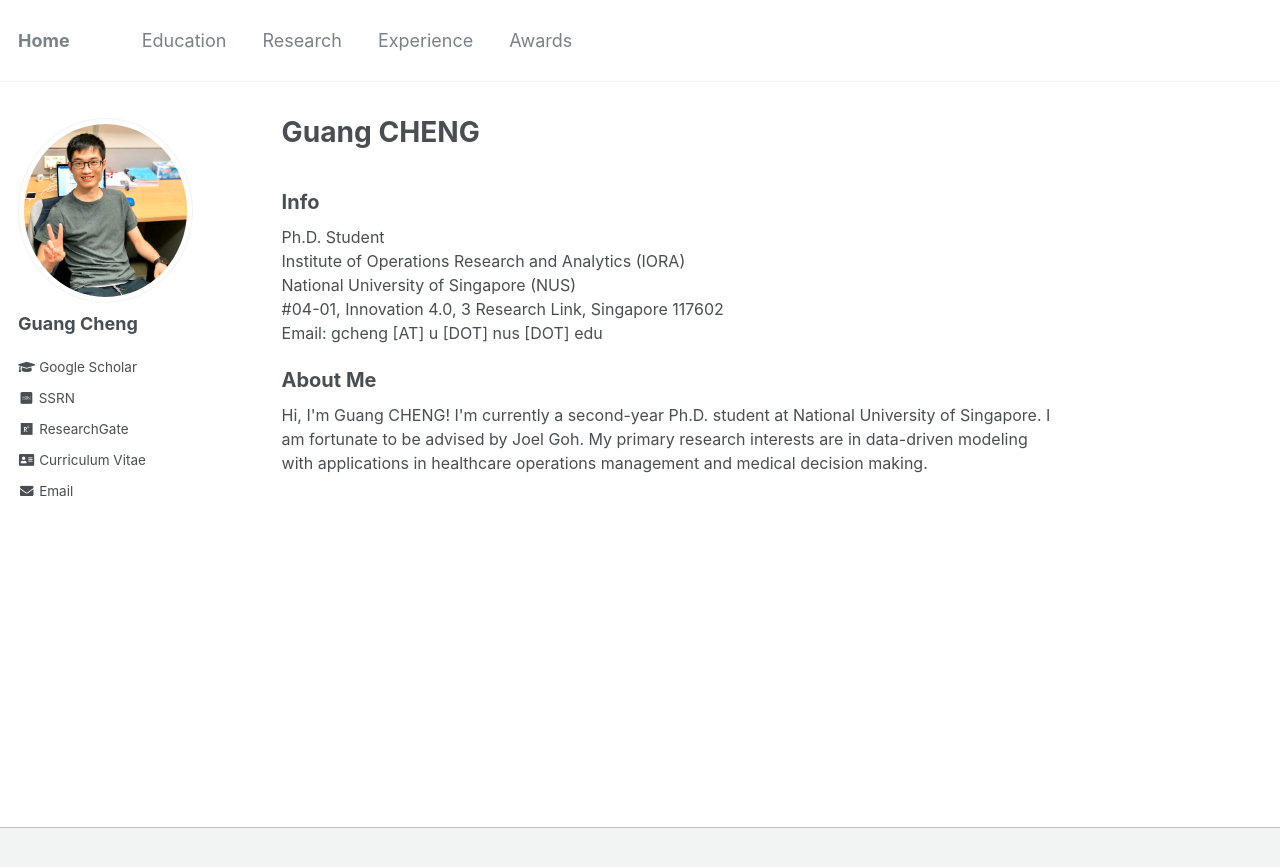
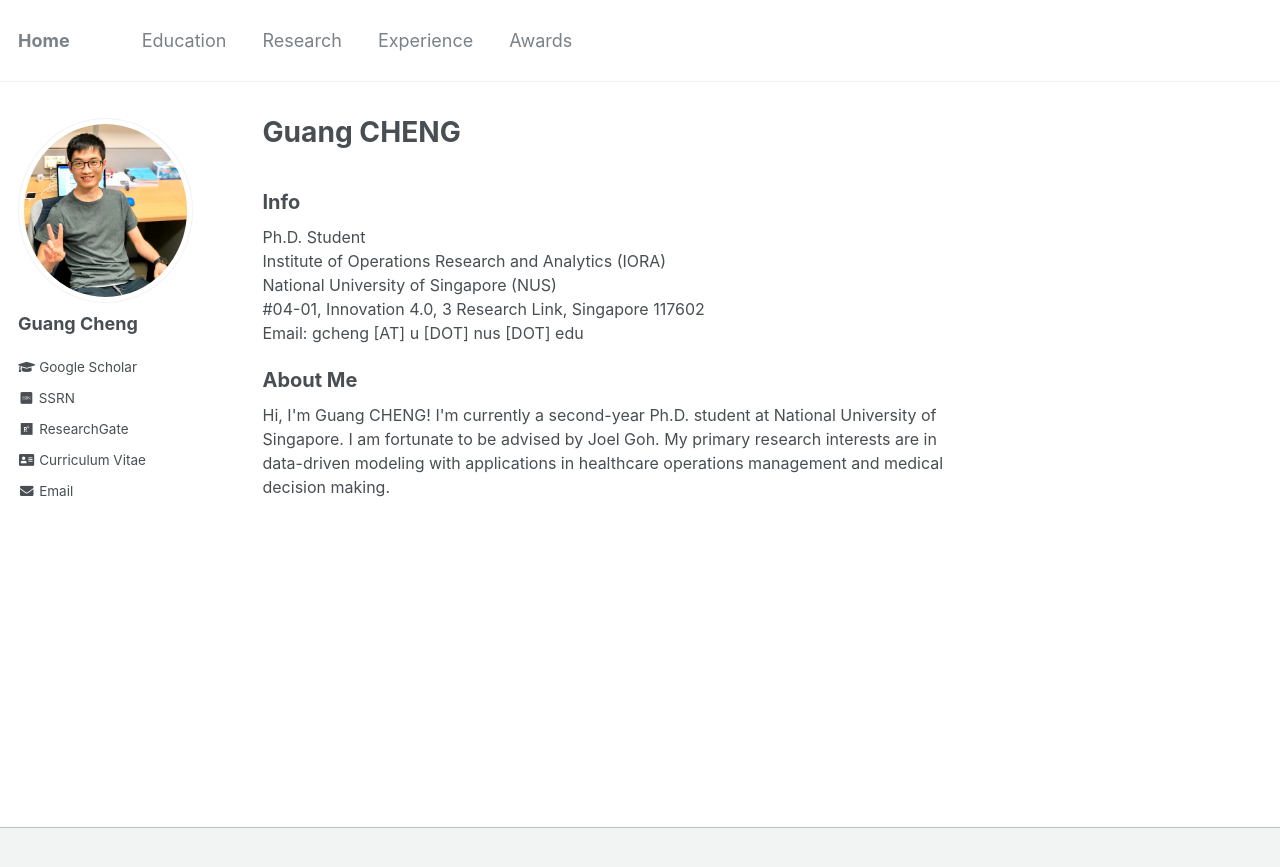
Before and after one commit to gcheng-nus/gcheng-nus.github.io, a Jekyll site: the page built from _pages/about.md, in a window 1280 px wide. Shown: the top 867 px of the page. Built offline with Jekyll 4.4.1, drawn with Linux system fonts in a browser that asks for light colours; some web fonts are replaced.

Commit message:
modify page setting

```diff
--- a/_sass/_page.scss
+++ b/_sass/_page.scss
@@ -6,6 +6,7 @@
   @include container;
   @include clearfix;
   margin-top: 2em;
+  margin-right: 5em;
   padding-left: 1em;
   padding-right: 1em;
   animation: intro 0.3s both;
```
